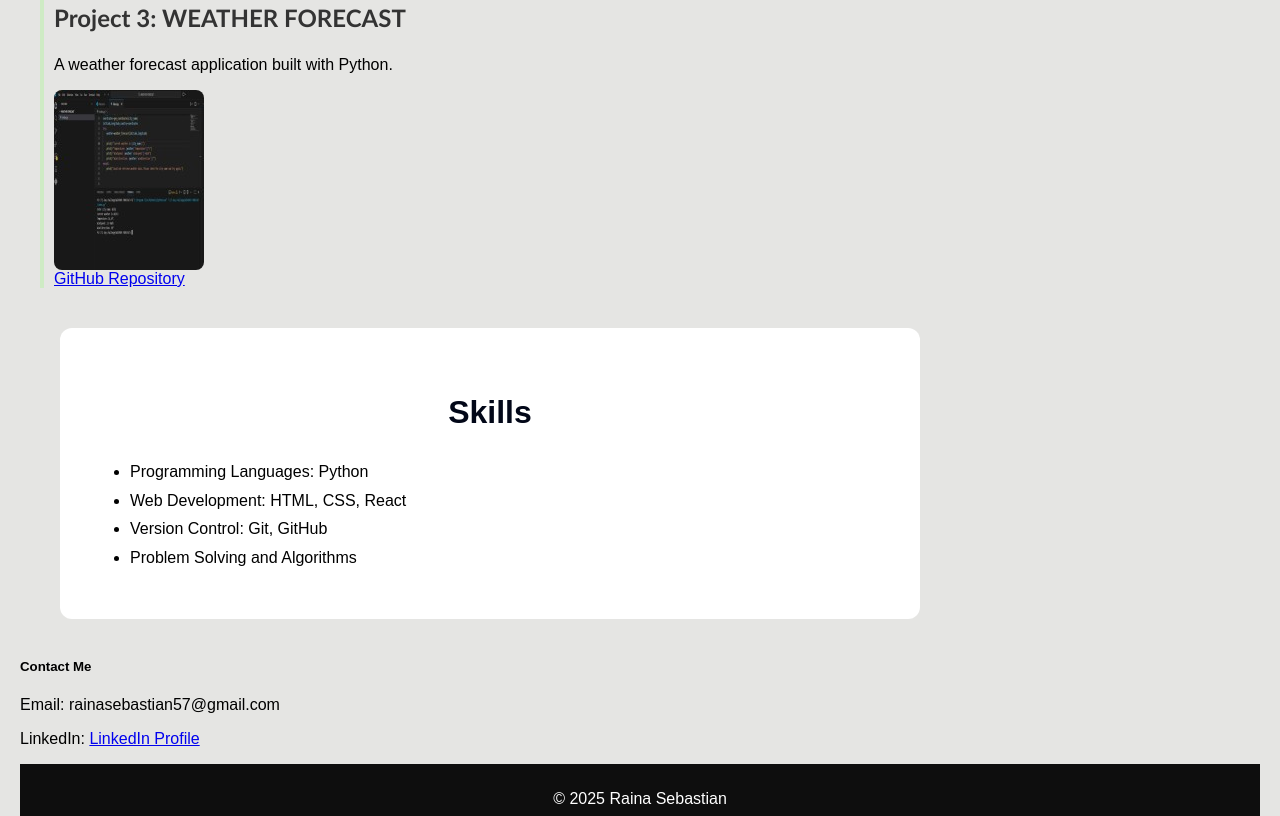
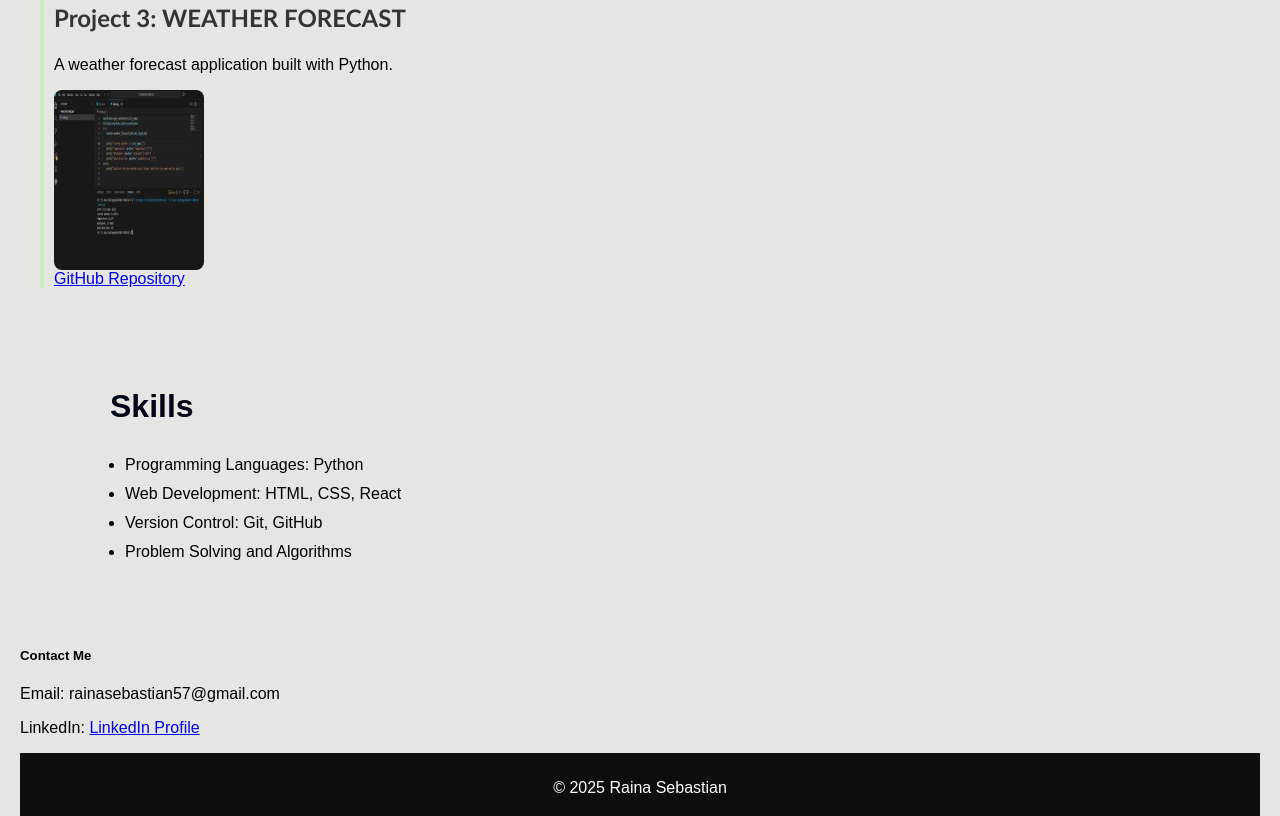
Before and after one commit to rainasebastian57-design/protofoilo, a plain HTML site: page index.html in a window 1280 px wide. Shown: the part 1279-2095 px from the top of the page. Drawn offline with Linux system fonts and the light colour scheme.

Commit message:
hey comit

```diff
--- a/style.css
+++ b/style.css
@@ -32,7 +32,6 @@ header h1 {
 
 }
 .about {
-    background-color: rgb(211, 198, 205);
     margin: 15px;
     padding: 30px;
     border-radius: 12px;
@@ -78,8 +77,8 @@ header h1 {
 
 .skills{
 
-    background-color: white;
-    margin: 40px;
+
+    margin: 35px;
     padding: 30px;
     border-radius: 12px;
     font-size: medium;
@@ -87,7 +86,7 @@ header h1 {
     line-height:1.8;
 
 }
-.skills h2{text-align: center;
+.skills h2{margin: 25px;
     color:#020718;
     margin-bottom:5px;
     font-size: 2rem;
```
